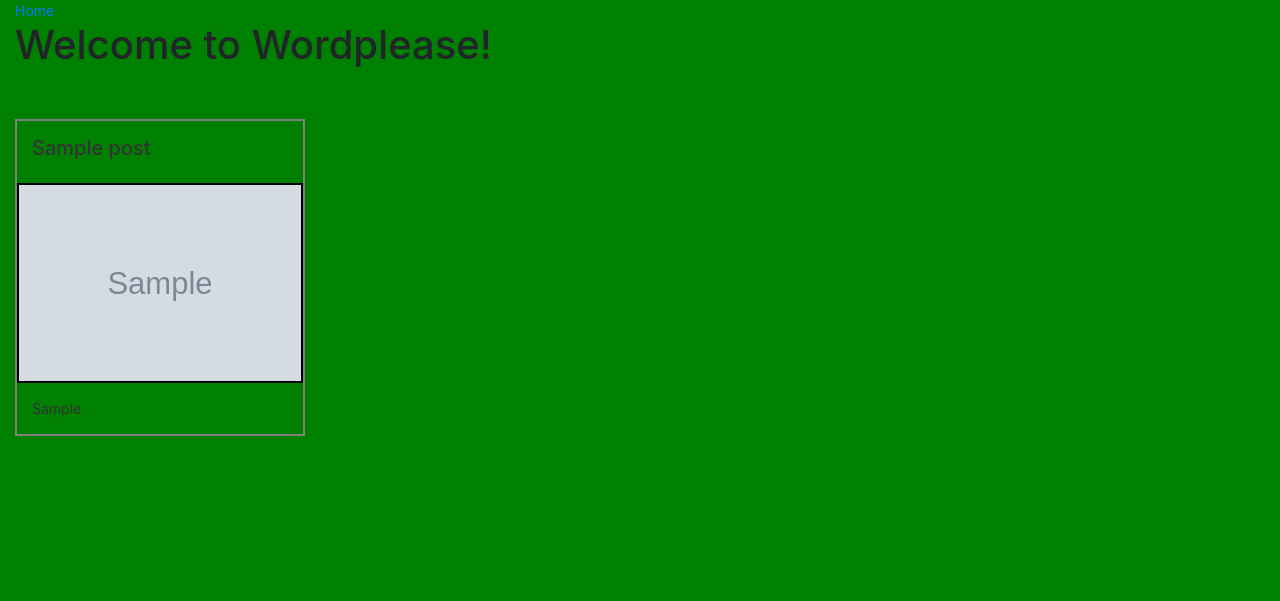
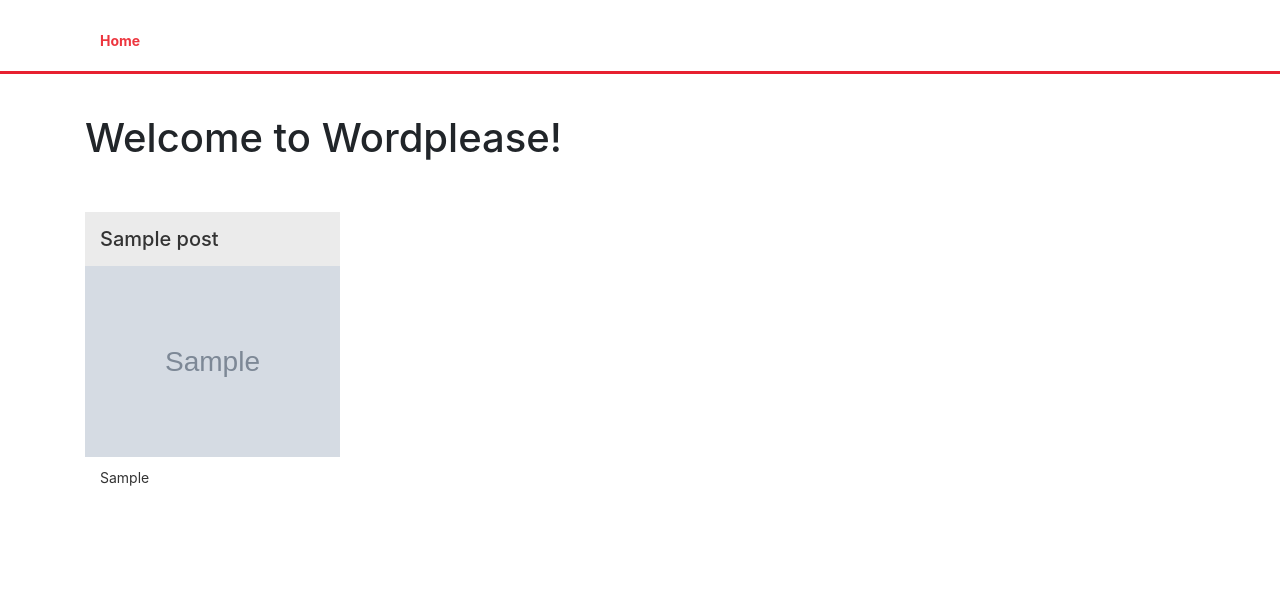
Before and after one commit to agdwm/08_KC_Python_Django_Entrega, a Django app: page / in a window 1280 px wide. Shown: the top 601 px of the page. Run offline with Django 3.2, Linux system fonts and the light colour scheme; tables that the repository leaves empty hold one stand-in row (values such as "Sample post"); grey boxes marked "Sample" are stand-in pictures; data that the repository does not hold is empty; some libraries are stand-ins or nearby versions.

Commit message:
Added styles to files post-list and post_detail

```diff
--- a/WORDPLEASE/src/blogs/static/css/main.css
+++ b/WORDPLEASE/src/blogs/static/css/main.css
@@ -1,5 +1,49 @@
 body {
     font-size: 14px;
+}
+header{
+    border-bottom: 3px solid #e72030;
+    margin-bottom: 40px;
+}
+
+nav{
+    padding-left: 15px;
+    padding-right: 15px;
+}
+
+nav a {
+    color: #ed363f;
+    font-size: 14px;
+    font-weight: bold;
+    text-decoration: none;
+    padding: 30px 15px 20px;
+    display: block;
+
+}
+
+nav a:hover {
+    color: #c3af94;
+    text-decoration: none;
+}
+
+row {
+    display: flex;
+    flex-wrap: wrap;
+    width: 100%;
+}
+
+ul {
+    padding-left: 0;
+    list-style: none;
+}
+
+
+
+li{
+    display: inline-block;
+    background-color: #ededed;
+    padding: 5px 12px;
+    border-radius: 5px;
 }
 
 .truncated-text {
@@ -9,40 +53,34 @@ body {
     text-overflow: ellipsis;
 }
 
-.list-of-posts {
+.post-list {
     margin-top: 50px;
 }
 
 .post-card {
     color: #ffffff;
+    margin-bottom: 25px;
 }
 
 .post-card_title {
     padding: 15px;
+    margin-bottom: 0;
+    background-color: #ebebeb;
 }
-.post-card_frame {
-    height: 300px;
-    overflow: hidden;
-    position: relative;
-    border: 2px solid black;
-}
-
-.post-card_frame img {
-    -webkit-transform: translate(-50%,-50%);
-    transform: translate(-50%,-50%);
-    position: absolute;
-    top: 50%;
-    left: 50%;
-}
-
 
 .post-card a {
     color: #333;
     text-decoration: none;
 }
 
-figure {
-    border: 2px solid gray;
+.post-detail_title {
+    margin-top: 10px;
+    margin-bottom: 20px;
+}
+
+.post-detail_intro{
+    margin-top: 30px;
+    margin-bottom: 10px;
 }
 
 figure img {
@@ -51,37 +89,24 @@ figure img {
 }
 
 figcaption {
-    padding: 15px;
+    padding: 10px 15px;
+    height: 120px;
+    overflow: hidden;
+    position: relative;
 }
 
+
 @media (min-width: 576px) {
-    body {
-        font-size: 14px;
-        background-color: red;
-    }
-    .post-card_frame {
-        height: 200px;
-    }
+
 }
 
 @media (min-width: 768px) {
-     body {
-        font-size: 14px;
-        background-color: blue;
-     }
-    .post-card_frame {
-        height: 200px;
-    }
+
 }
 
 @media (min-width: 992px) {
-     body {
-        font-size: 14px;
-        background-color: green;
-     }
-    .post-card_frame {
-        height: 200px;
-    }
+
+
 }
 
 @media (min-width: 1200px) { ... }
--- a/WORDPLEASE/src/blogs/templates/base.html
+++ b/WORDPLEASE/src/blogs/templates/base.html
@@ -11,10 +11,22 @@
     <link rel="stylesheet" href="{% static 'css/main.css' %}">
 </head>
 <body>
-    <div class="container-fluid">
-        <nav>
-            <a href="{% url 'home_page' %}">Home</a>
-        </nav>
+    <header>
+        <div class="wrap navbar-fixed-top">
+            <div class="container">
+                <div class="row">
+                    <div class="col-xs-12">
+                        <nav>
+                            <a href="{% url 'home_page' %}">Home</a>
+                        </nav>
+                    </div>
+                </div>
+            </div>
+
+        </div>
+    </header>
+
+    <div class="container">
         {% block content %}{% endblock %}
     </div>
 </body>
--- a/WORDPLEASE/src/blogs/templates/includes/posts_list.html
+++ b/WORDPLEASE/src/blogs/templates/includes/posts_list.html
@@ -1,8 +1,8 @@
 {% load static %}
-<section class="list-of-posts">
+<section class="post-list">
     <div class="row">
         {% for post in posts %}
-        <div class="col-sm-6 col-md-4 col-lg-3">
+        <div class="col-sm-6 col-lg-3">
             <div class="post-card">
                 <a href="{% url 'post_detail_page' post.blog.user post.pk %}" title="">
                     <figure>
@@ -21,7 +21,7 @@
                             <div class="post-card_frame">
                                 <img src="{% static 'images/img_default.png'%}">
                             </div>
-                            <figcaption>{{ post.intro }}</figcaption>
+                            <figcaption><p>{{ post.intro }}</p></figcaption>
                         {% endif %}
                     </figure>
                 </a>
```
Also changed, not shown: WORDPLEASE/src/blogs/templates/post_detail.html (+12 -6 lines).
